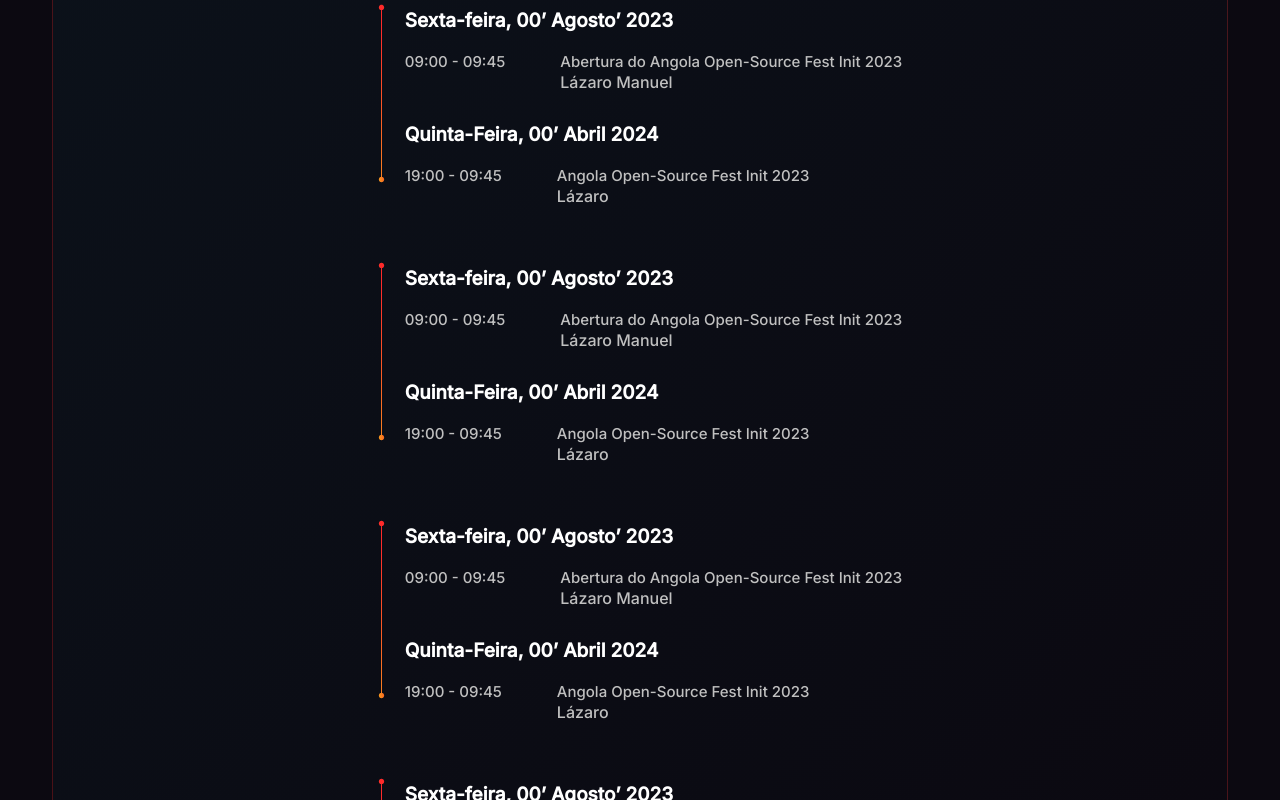
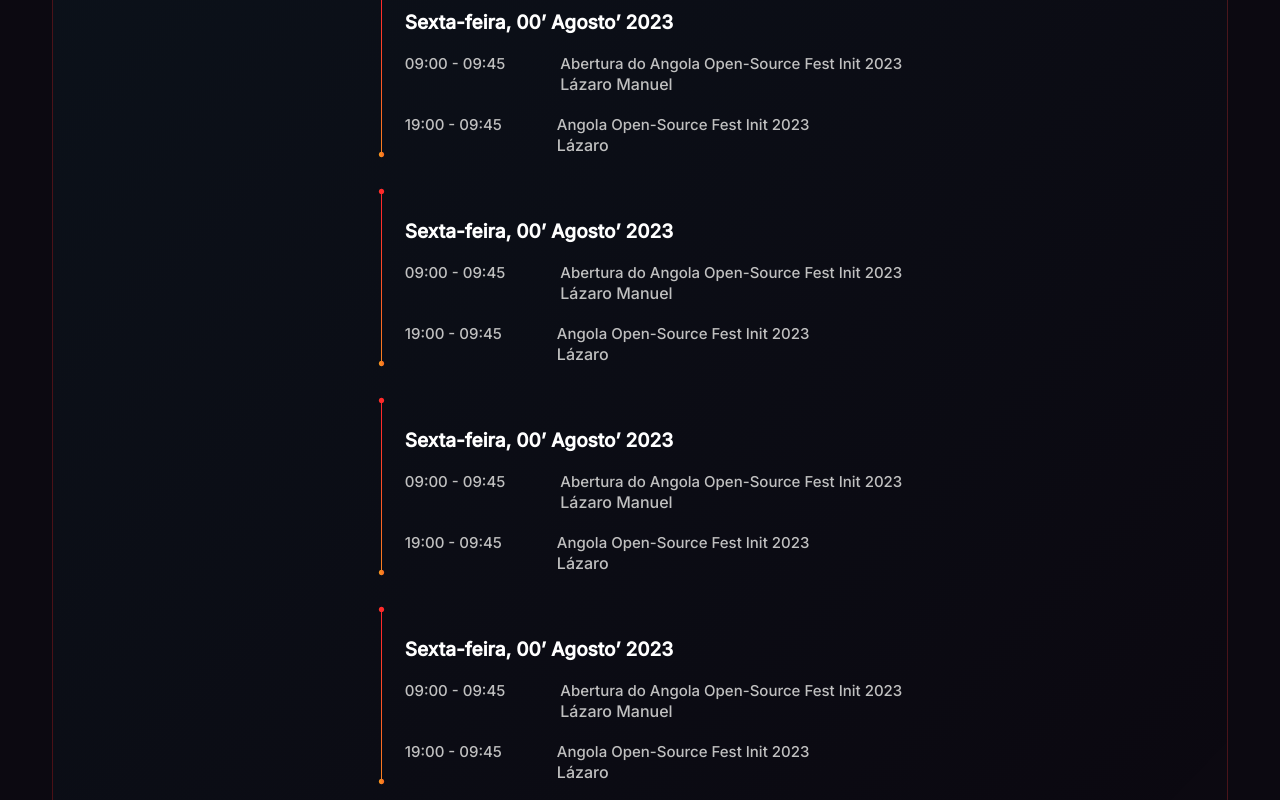
Before and after one commit to angolaosc/aosf-website, a Next.js app: page / in a window 1280 px wide. Shown: the part 1520-2320 px from the top of the page. Built offline with nearby package versions, Linux system fonts and the light colour scheme.

Commit message:
change layout

```diff
--- a/src/sections/eventCalendar/eventInformations.tsx
+++ b/src/sections/eventCalendar/eventInformations.tsx
@@ -28,15 +28,12 @@
                                 <p id="time">{time}</p>
                                 <p>{description}<br /> <span>{speaker}</span></p>
                             </div>
-                        </div>
-
-                        <div>
-                            <h2>{second_title}</h2>
 
                             <div>
                                 <p id="time">{second_time}</p>
                                 <p>{second_description}<br /> <span>{second_speaker}</span></p>
                             </div>
+
                         </div>
                     </section>
                 </div>
```
